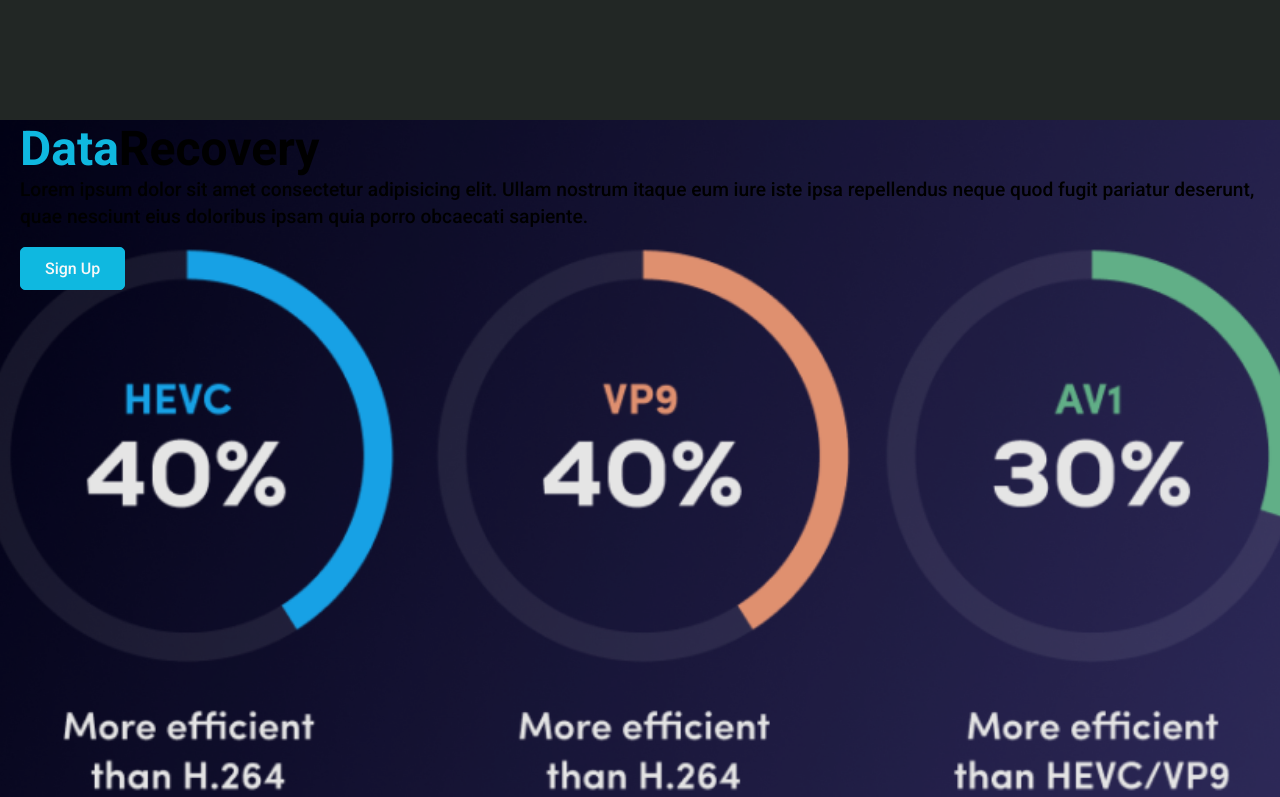
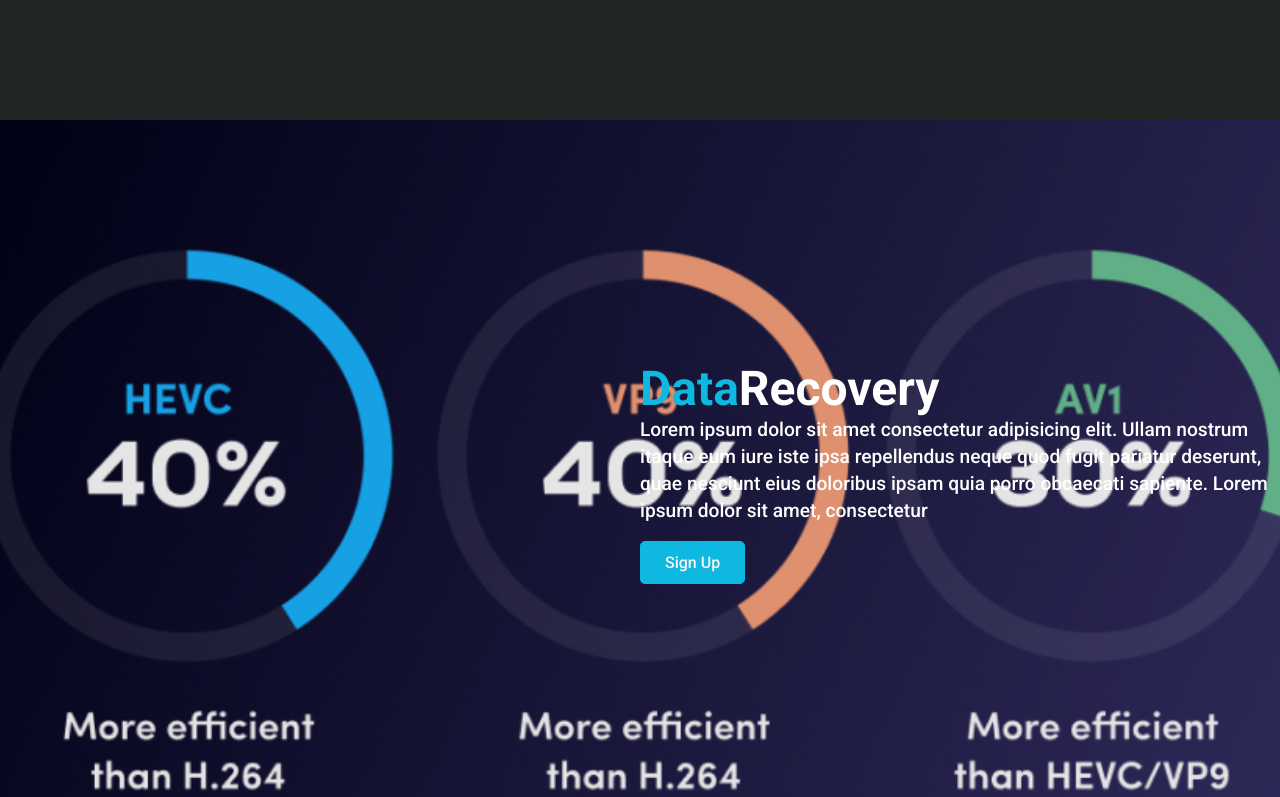
Before and after one commit to MardonovD/counter-redux-conntect, a React (Create React App) app: page / in a window 1280 px wide. Shown: the part 680-1477 px from the top of the page. Built offline with nearby package versions, Linux system fonts and the light colour scheme.

Commit message:
description

```diff
--- a/src/components/data/Data.js
+++ b/src/components/data/Data.js
@@ -13,7 +13,7 @@ const Data = () => {
             Lorem ipsum dolor sit amet consectetur adipisicing elit. Ullam
             nostrum itaque eum iure iste ipsa repellendus neque quod fugit
             pariatur deserunt, quae nesciunt eius doloribus ipsam quia porro
-            obcaecati sapiente.
+            obcaecati sapiente. Lorem ipsum dolor sit amet, consectetur
           </p>
           <div>
             <button>Sign Up</button>
--- a/src/components/data/DataStyle.css
+++ b/src/components/data/DataStyle.css
@@ -14,3 +14,17 @@
   width: 100%;
   z-index: -1;
 }
+
+.data .content {
+  display: flex;
+  flex-direction: column;
+  justify-content: center;
+  position: absolute;
+  left: 50%;
+  top: 30%;
+  width: 50%;
+}
+.data .content p,
+h2 {
+  color: #fff;
+}
```
Also changed, not shown: 1 other file (tests, documents, lock files or other folders).
